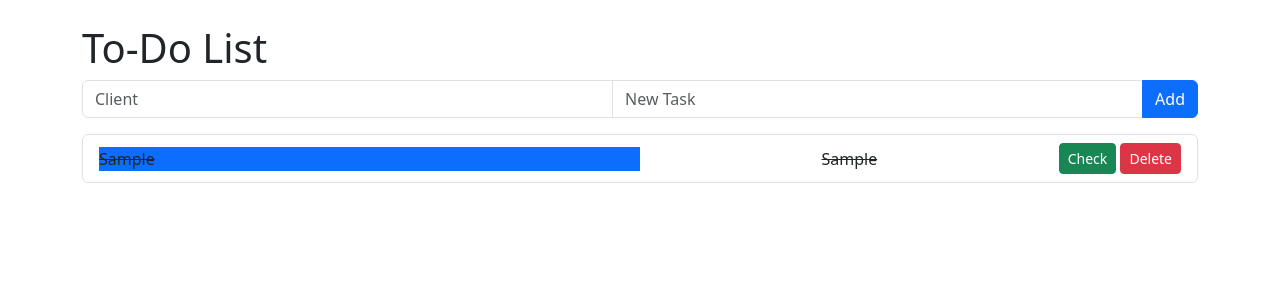
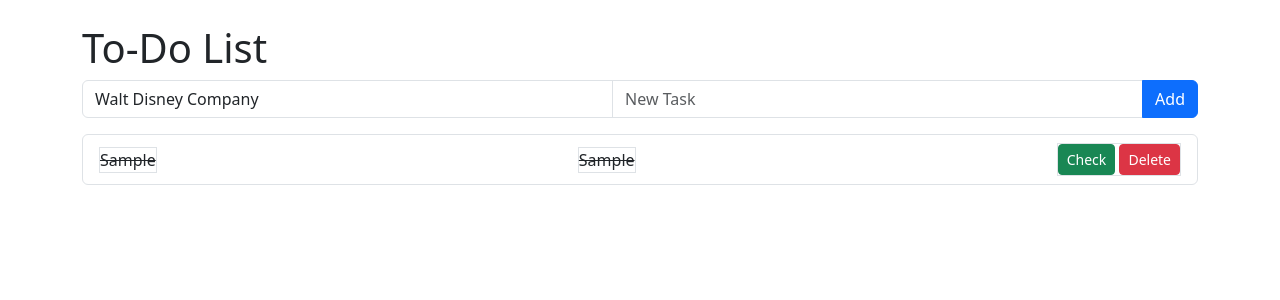
Before and after one commit to hello-dg/Time-Tracking, a Flask app: page / in a window 1280 px wide. Shown: the top 300 px of the page. Run offline with Flask 3, Linux system fonts and the light colour scheme; tables that the repository leaves empty hold one stand-in row (values such as "Sample post").

Commit message:
Still practicing

```diff
--- a/main.py
+++ b/main.py
@@ -1,5 +1,7 @@
 from flask import Flask, render_template, request, redirect, url_for
 from flask_sqlalchemy import SQLAlchemy
+from sqlalchemy.orm import DeclarativeBase, Mapped, mapped_column
+from sqlalchemy import Integer, String, Boolean
 from datetime import date, time
 
 app = Flask(__name__)
@@ -12,13 +14,17 @@ db = SQLAlchemy(app)
 
 # will need foreign keys later to link up to an employee db, client db, project db, etc
 class Task(db.Model):
-    id = db.Column(db.Integer, primary_key=True)
-    client = db.Column(db.String(200), nullable=False)  # add index latter
+    id: Mapped[int] = mapped_column(Integer, primary_key=True)
+    client: Mapped[str] = mapped_column(String(250), nullable=False)
+    task: Mapped[str] = mapped_column(String(250), nullable=False)
+    done: Mapped[bool] = mapped_column(Boolean, nullable=False, default=False)
+    # id = db.Column(db.Integer, primary_key=True, autoincrement=True)
+    # client = db.Column(db.String(200), nullable=False)  # add index latter
     # department = db.Column(db.String(200), nullable=False)
     # project = db.Column(db.String(200), nullable=False)
     # activity = db.Column(db.String(200), nullable=False)
-    task = db.Column(db.String(200), nullable=False)
-    done = db.Column(db.Boolean, default=False)
+    # task = db.Column(db.String(200), nullable=False)
+    # done = db.Column(db.Boolean, default=False)
     # tags = db.Column(db.String(200), nullable=False)
     # billable = db.Column(db.Boolean, default=False)
     # bill_rate = db.Column(db.Integer, default=0)
--- a/templates/index.html
+++ b/templates/index.html
@@ -12,7 +12,13 @@
         <h1>To-Do List</h1>
         <form method="POST" action="{{ url_for('add_task') }}">
             <div class="input-group mb-3">
-                <input type="text" class="form-control" placeholder="Client" name="client" required>
+<!--                <input type="text" class="form-control" placeholder="Client" name="client" required>-->
+                <select class="form-control" id="client" name="client" required>
+                      <option value="Walt Disney Company">Walt Disney Company</option>
+                      <option value="Marvel Entertainment">Marvel Entertainment</option>
+                      <option value="Wilson, Wade">Wilson, Wade</option>
+                      <option value="Reynolds, Ryan & Blake">Reynolds, Ryan & Blake</option>
+                </select>
                 <input type="text" class="form-control" placeholder="New Task" name="task" required>
                 <button class="btn btn-primary" type="submit">Add</button>
             </div>
@@ -21,11 +27,11 @@
         <ul class="list-group">
             {% for task in tasks %}
                 <li class="list-group-item d-flex justify-content-between align-items-center">
-                    <span class="d-inline-block w-50 h-25 bg-primary" style="text-decoration: {{ 'line-through' if task.done else 'none' }}">{{ task.client }}</span>
-                    <span style="text-decoration: {{ 'line-through' if task.done else 'none' }}">{{ task.task }}</span>
-                    <div>
-                        <a href="{{ url_for('check_task', task_id=loop.index0) }}" class="btn btn-success btn-sm">Check</a>
-                        <a href="{{ url_for('delete_task', task_id=loop.index0) }}" class="btn btn-danger btn-sm">Delete</a>
+                    <div class="border" style="text-decoration: {{ 'line-through' if task.done else 'none' }}">{{ task.client }}</div>
+                    <div class="border" style="text-decoration: {{ 'line-through' if task.done else 'none' }}">{{ task.task }}</div>
+                    <div class="border">
+                        <a href="{{ url_for('check_task', task_id=task.id) }}" class="btn btn-success btn-sm">Check</a>
+                        <a href="{{ url_for('delete_task', task_id=task.id) }}" class="btn btn-danger btn-sm">Delete</a>
                     </div>
                 </li>
             {% endfor %}
```
Also changed, not shown: styles.css (added).
